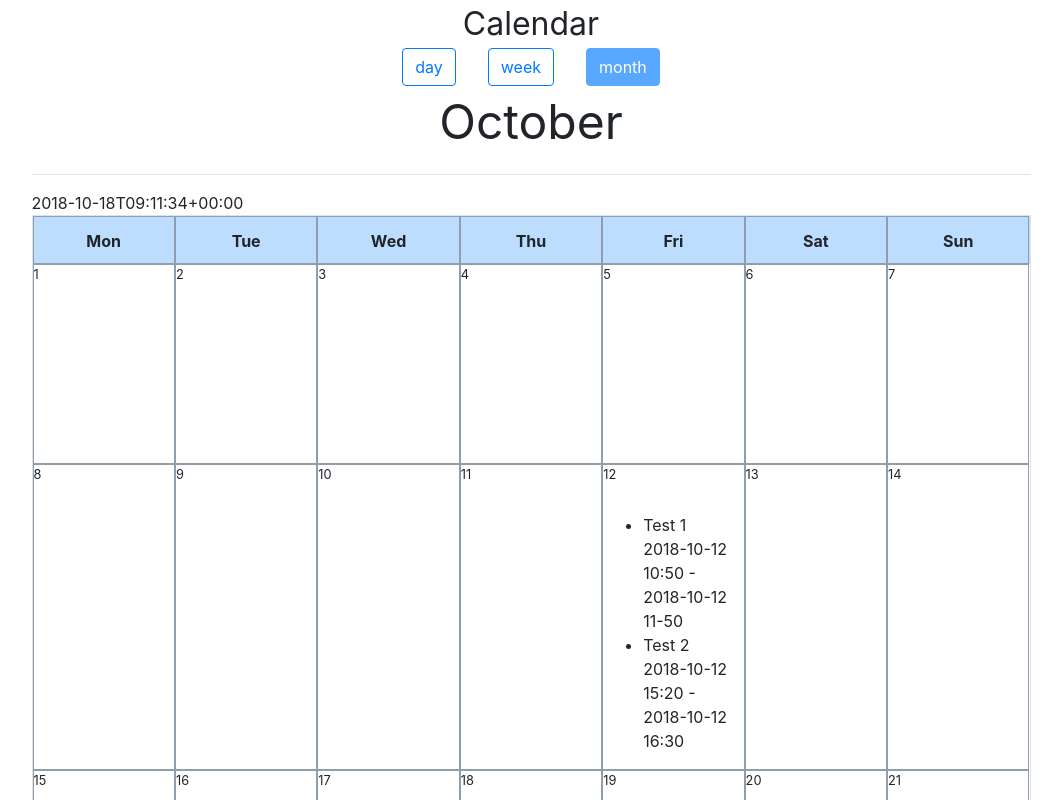
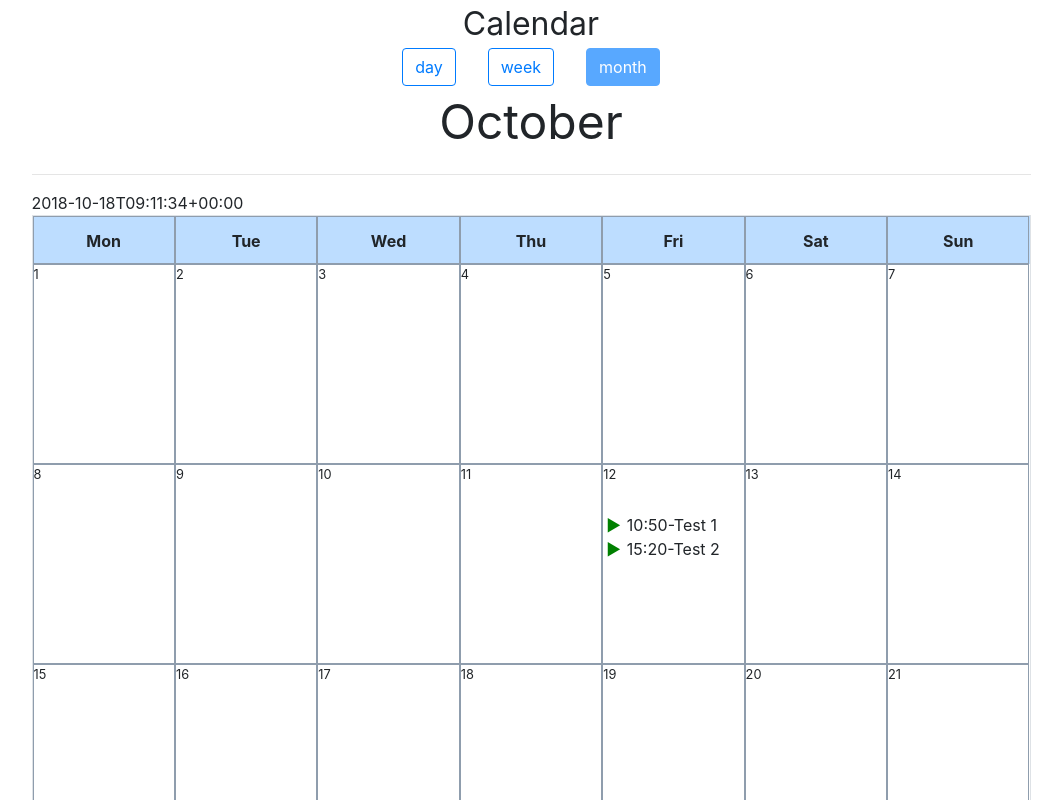
Before and after one commit to kradavar/Google-Calendar, a React (Create React App) app: page / in a window 1280 px wide. Shown: the top 800 px of the page, without its empty margins (109-1171 px from the left). Built offline with nearby package versions, Linux system fonts and the light colour scheme.

Commit message:
Add styles for events

```diff
--- /dev/null
+++ b/src/Styles/Event.css
@@ -0,0 +1,20 @@
+.event-day {
+  background-color: #acd8ac;
+  font-size: 0.75rem;
+}
+
+.event {
+  font-size: 1rem;
+  padding-left: 3px;
+}
+
+.event::before {
+  content: "▶";
+  padding-right: 6px;
+  color: green;
+}
+
+.event-list {
+  list-style: none;
+  padding: 0;
+}
--- a/src/View/Events/Event.js
+++ b/src/View/Events/Event.js
@@ -1,14 +1,17 @@
 import React from "react";
 
+import "../../Styles/Event.css";
+
 export default function Event(props) {
+  //debugger;
   return (
     <li>
       {props.view === "month" ? (
-        <div onClick={props.onClick}>
-          {props.start}-{props.name}
+        <div className="event" onClick={props.onClick}>
+          {props.start.split(" ")[1]}-{props.name}
         </div>
       ) : (
-        <div className="event" onClick={props.onClick}>
+        <div className="event-day" onClick={props.onClick}>
           <div className="event-header">{props.name}</div>
           <div className="event--time">
             {props.start} - {props.end}
--- a/src/View/Events/EventList.js
+++ b/src/View/Events/EventList.js
@@ -1,10 +1,11 @@
 import React from "react";
 import Event from "./Event";
 import { showEvent } from "../../Model/actions/actions";
+import "../../Styles/Event.css";
 
 export default function EventList(props) {
   return (
-    <ul>
+    <ul className="event-list">
       {props.events.map(event => (
         <Event
           key={event.id}
@@ -12,6 +13,7 @@ export default function EventList(props) {
           end={event.end}
           name={event.name}
           id={event.id}
+          view={props.view}
           onClick={() => showEvent(event.id)}
         />
       ))}
--- a/src/View/Table-components/CalendarTable.js
+++ b/src/View/Table-components/CalendarTable.js
@@ -1,6 +1,5 @@
 import React from "react";
 import "../../Styles/CalendarTable.css";
-import TableHeader from "./MonthHeader";
 import Month from "./Month";
 import Week from "./Week";
 import DayWeekHeadar from "./DayWeekHeader";
--- a/src/View/Table-components/Month.js
+++ b/src/View/Table-components/Month.js
@@ -1,6 +1,5 @@
 import React from "react";
 import Week from "./Week";
-import TableHeader from "./TableHeader";
 import "../../Styles/Cell.css";
 import MonthHeader from "./MonthHeader";
 
--- a/src/View/Table-components/TableHeader.js
+++ /dev/null
@@ -1,28 +0,0 @@
-import React from "react";
-
-export default function TableHeader({ view, renderedDay, day }) {
-  const isDayView = view === "day";
-  let headers;
-  if (isDayView) {
-    headers = (
-      <tr className="header">
-        <th scope="col">
-          {renderedDay},{day}
-        </th>
-      </tr>
-    );
-  } else {
-    headers = (
-      <tr className="header">
-        <th scope="col">Mon</th>
-        <th scope="col">Tue</th>
-        <th scope="col">Wed</th>
-        <th scope="col">Thu</th>
-        <th scope="col">Fri</th>
-        <th scope="col">Sat</th>
-        <th scope="col">Sun</th>
-      </tr>
-    );
-  }
-  return headers;
-}
```
